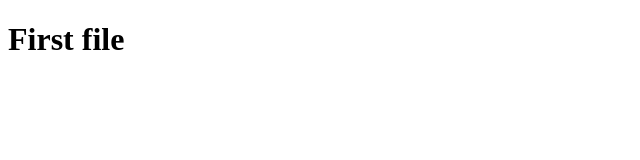
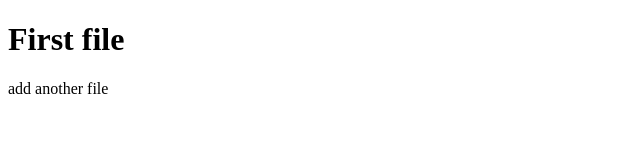
Before and after one commit to Nikoranbes/github, a plain HTML site: page index.html in a window 1280 px wide. Shown: the whole page, without its empty margins (0-640 px from the left). Drawn offline with Linux system fonts and the light colour scheme.

Commit message:
second commit

```diff
--- a/index.html
+++ b/index.html
@@ -7,5 +7,6 @@
 </head>
 <body>
     <h1>First file</h1>
+    <p>add another file</p>
 </body>
 </html>
```
